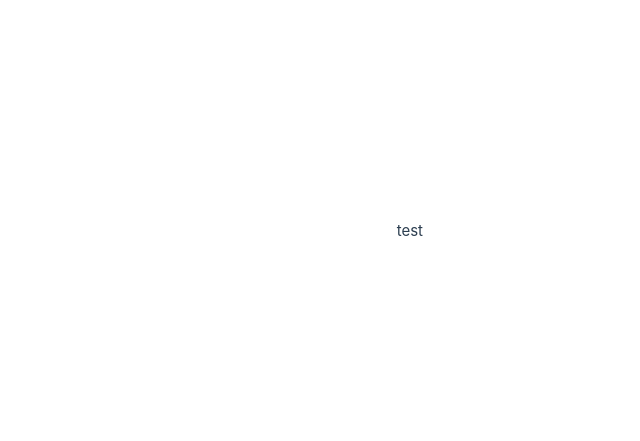
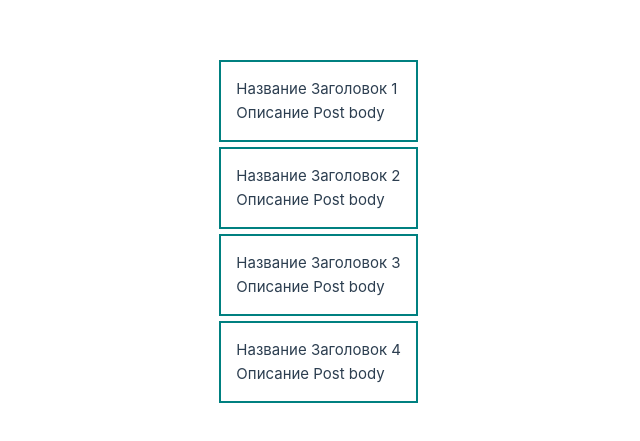
Before and after one commit to SECVBulRep/vue-store, a Vue app in the folder myvue/: page / in a window 1280 px wide. Shown: the part 169-610 px from the top of the page, without its empty margins (217-857 px from the left). Built offline with nearby package versions, Linux system fonts and the light colour scheme.

Commit message:
*  v-for

```diff
--- a/myvue/src/App.vue
+++ b/myvue/src/App.vue
@@ -1,19 +1,38 @@
 <script>
-
 export default {
   data() {
     return {
-
+      posts: [
+        { id: 1, title: 'Заголовок 1', body: 'Post body' },
+        { id: 2, title: 'Заголовок 2', body: 'Post body' },
+        { id: 3, title: 'Заголовок 3', body: 'Post body' },
+        { id: 4, title: 'Заголовок 4', body: 'Post body' }
+      ]
     }
   },
+  methods: {}
 }
-
 </script>
 
 <template>
   <div>
-    test
+    <div class="post" v-for="post in posts">
+      <div><strong>Название</strong> {{ post.title }}</div>
+      <div><strong>Описание</strong> {{ post.body }}</div>
+    </div>
   </div>
 </template>
 
-<style scoped></style>
+<style>
+* {
+  margin: 0;
+  padding: 0;
+  box-sizing: border-box;
+}
+
+.post {
+  padding: 15px;
+  border: 2px solid teal;
+  margin: 5px;
+}
+</style>
```
